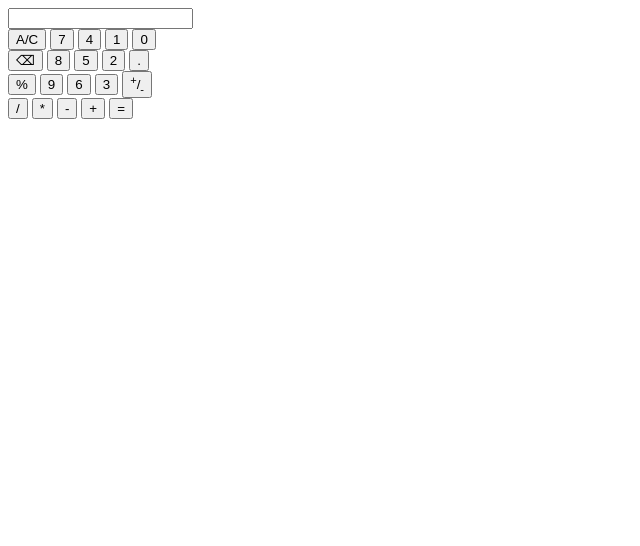
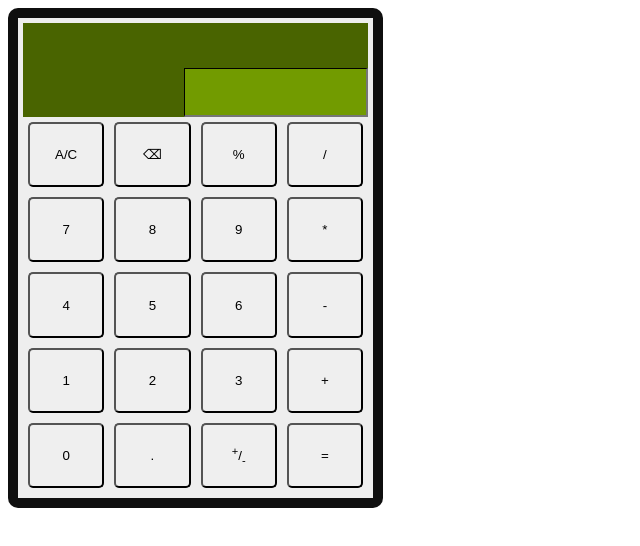
Before and after one commit to Mady-T/odin-calculator, a plain HTML site: page index.html in a window 1280 px wide. Shown: the whole page, without its empty margins (0-640 px from the left). Drawn offline with Linux system fonts and the light colour scheme.

Commit message:
Complete basic calculator layout

```diff
--- a/index.html
+++ b/index.html
@@ -4,7 +4,7 @@
     <meta charset="UTF-8">
     <meta name="viewport" content="width=device-width, initial-scale=1.0">
     <link rel="stylesheet" href="style.css">
-    <script src="script.js defer"></script>
+    <script src="script.js" defer></script>
     <title>Mady's Calculator</title>
 </head>
 <body>
@@ -14,7 +14,7 @@
                 <div class="left-display output"></div>
                 <div class="right-display">
                     <div class="output"></div>
-                    <input type="number">
+                    <input class="input" type="number">
                 </div>
             </div>
             <div class="button-panel">
--- a/style.css
+++ b/style.css
@@ -0,0 +1,67 @@
+.outer-body {
+    height: 500px;
+    aspect-ratio: 3/4;
+    display: flex;
+    background-color: #0f0f0f;
+    border-radius: 10px;
+}
+
+
+.inner-body {
+    display: flex;
+    margin: 10px;
+    background-color: #eeeeee;
+    flex-direction: column;
+    flex: auto;
+    padding: 5px;
+}
+
+.display-panel {
+    display: flex;
+    flex-direction: row;
+    flex: 1;
+}
+
+.left-display {
+    flex: 1;
+}
+
+.right-display {
+    display: flex;
+    flex-direction: column;
+    flex: 1;
+}
+
+.right-display .output {
+    flex: 1;
+}
+
+.output {
+    background-color: #496400;
+}
+
+.input {
+    flex: 1;
+    border-top: 1px solid black;
+    border-left: 1px solid black;
+    background-color: #729b00;
+}
+
+
+.button-panel {
+    display: flex;
+    flex-direction: row;
+    flex: 4;
+}
+
+.button-column {
+    display: flex;
+    flex-direction: column;
+    flex: 1;
+}
+
+button {
+    flex: 1;
+    margin: 5px;
+    border-radius: 5px;
+}
```
